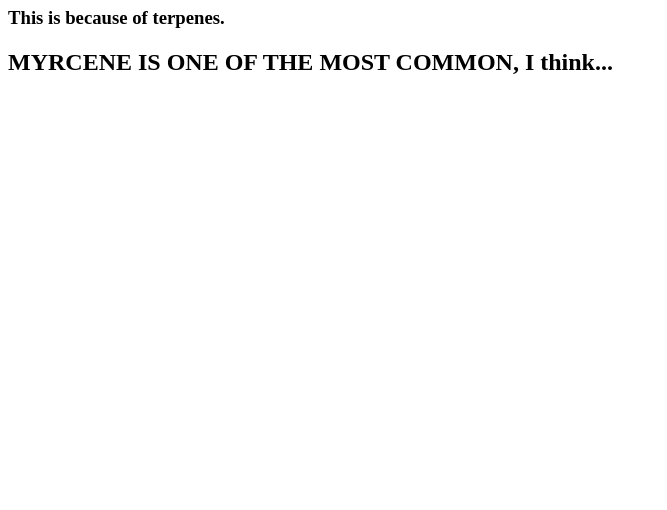
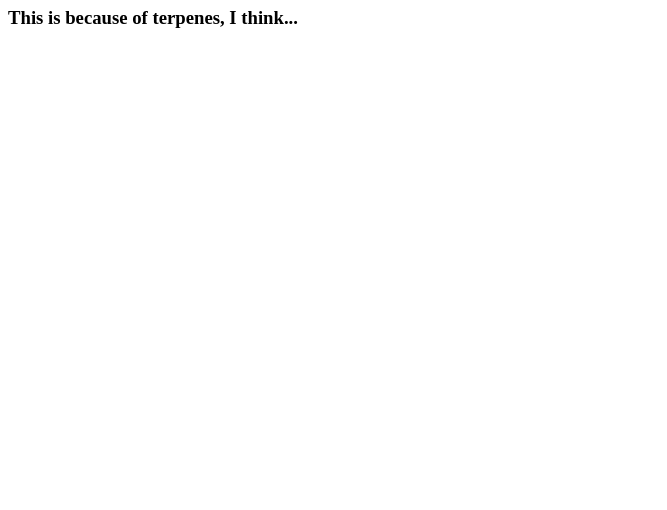
Before and after one commit to jazzypants1989/terpene-api-demo, a website: page index.html in a window 1280 px wide. Shown: the part 290-800 px from the top of the page, without its empty margins (0-667 px from the left). Drawn offline with Linux system fonts and the light colour scheme.

Commit message:
i think a lot

```diff
--- a/index.html
+++ b/index.html
@@ -20,8 +20,6 @@
 
     <h1>EVERY STRAIN IS DIFFERENT</h1>
 
-    <h3>This is because of terpenes.</h3>
-
-    <h2>MYRCENE IS ONE OF THE MOST COMMON, I think...</h2>
+    <h3>This is because of terpenes, I think...</h3>
 </body>
 </html>
```
